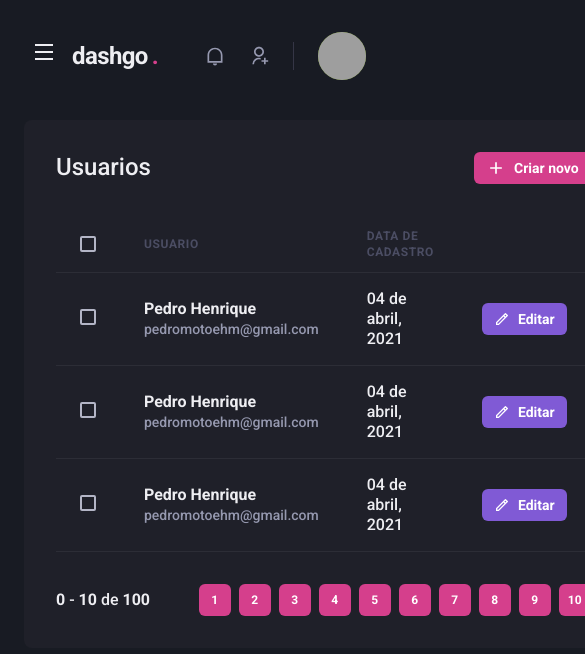
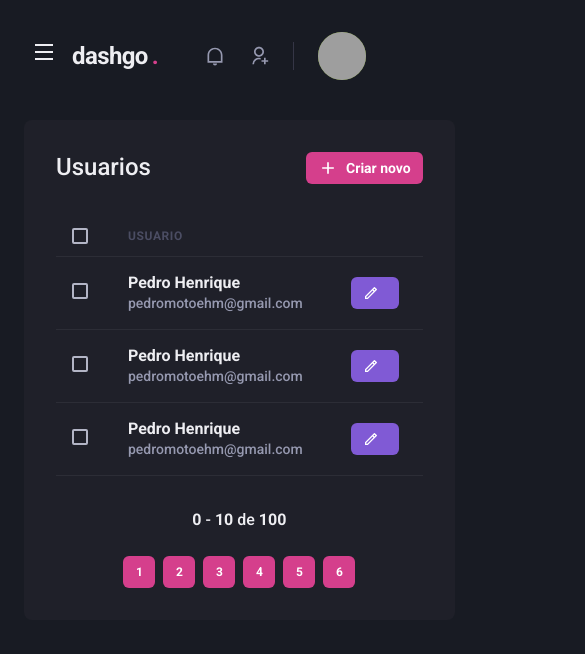
Before and after one commit to pedrokpdo/dashgoo, a Next.js app: page /users in a window 390 px wide. Shown: the top 654 px of the page, 585 px wide, since content can reach past the window. Built offline with nearby package versions, Linux system fonts and the light colour scheme; grey boxes are pictures that could not be loaded.

Commit message:
Listagem responsiva

```diff
--- a/src/components/Pagination/index.tsx
+++ b/src/components/Pagination/index.tsx
@@ -4,7 +4,7 @@
 export function Pagination() {
     return (
         <Stack
-            direction='row'
+            direction={['column', 'row']}
             mt='8'
             justify='space-between'
             align='center'
@@ -20,10 +20,7 @@
                 <PaginationItem number={4} isCurrent/>
                 <PaginationItem number={5} isCurrent/>
                 <PaginationItem number={6} isCurrent/>
-                <PaginationItem number={7} isCurrent/>
-                <PaginationItem number={8} isCurrent/>
-                <PaginationItem number={9} isCurrent/>
-                <PaginationItem number={10} isCurrent/>
+
 
             </Stack>
 
--- a/src/pages/users/index.tsx
+++ b/src/pages/users/index.tsx
@@ -1,10 +1,15 @@
-import { Text, Box, Button, Checkbox, Flex, Heading, Icon, Table, Tbody, Td, Th, Thead, Tr } from "@chakra-ui/react";
+import { Text, Box, Button, Checkbox, Flex, Heading, Icon, Table, Tbody, Td, Th, Thead, Tr, useBreakpointValue } from "@chakra-ui/react";
 import { RiAddLine, RiPencilLine } from "react-icons/ri";
 import { Header } from "../../components/Header";
 import { Pagination } from "../../components/Pagination";
 import { Sidebar } from "../../components/Sidebar";
 
 export default function UserList() {
+    const isWideVersion = useBreakpointValue ({
+        base: false,
+        lg: true,
+    })
+
     return (
         <Box>
             <Header/>
@@ -31,17 +36,17 @@
                     <Table colorScheme='whiteAlpha'>
                         <Thead>
                             <Tr>
-                               <Th px='6' color='gray.300' width='8'>
+                               <Th px={['4', '4', '6']} color='gray.300' width='8'>
                                    <Checkbox colorScheme='pink' />
                                </Th>
                                <Th>Usuario</Th>
-                               <Th>Data de cadastro</Th>
+                            { isWideVersion && <Th>Data de cadastro</Th>}
                                <Th w='8'></Th>
                             </Tr>
                         </Thead>
                         <Tbody>
                             <Tr>
-                                <Td px='6'>
+                                <Td px={['4', '4', '6']}>
                                 <Checkbox colorScheme='pink' />
                                 </Td>
                                 <Td>
@@ -50,7 +55,7 @@
                                         <Text fontSize='sm' color='gray.300'>pedromotoehm@gmail.com</Text>
                                     </Box>
                                 </Td>
-                                <Td>04 de abril, 2021</Td>
+                              { isWideVersion && <Td>04 de abril, 2021</Td>}
                                 <Td>
                                 <Button
                         as='a'
@@ -59,12 +64,12 @@
                         colorScheme='purple'
                         leftIcon={<Icon as={RiPencilLine} fontSize='16' />}
                         >
-                            Editar
+                           {isWideVersion ? 'Editar': ''}
                         </Button>
                                 </Td>
                             </Tr>
                             <Tr>
-                                <Td px='6'>
+                            <Td px={['4', '4', '6']}>
                                 <Checkbox colorScheme='pink' />
                                 </Td>
                                 <Td>
@@ -73,7 +78,7 @@
                                         <Text fontSize='sm' color='gray.300'>pedromotoehm@gmail.com</Text>
                                     </Box>
                                 </Td>
-                                <Td>04 de abril, 2021</Td>
+                              { isWideVersion && <Td>04 de abril, 2021</Td>}
                                 <Td>
                                 <Button
                         as='a'
@@ -82,12 +87,12 @@
                         colorScheme='purple'
                         leftIcon={<Icon as={RiPencilLine} fontSize='16' />}
                         >
-                            Editar
+                           {isWideVersion ? 'Editar': ''}
                         </Button>
                                 </Td>
                             </Tr>
                             <Tr>
-                                <Td px='6'>
+                            <Td px={['4', '4', '6']}>
                                 <Checkbox colorScheme='pink' />
                                 </Td>
                                 <Td>
@@ -96,7 +101,7 @@
                                         <Text fontSize='sm' color='gray.300'>pedromotoehm@gmail.com</Text>
                                     </Box>
                                 </Td>
-                                <Td>04 de abril, 2021</Td>
+                              { isWideVersion && <Td>04 de abril, 2021</Td>}
                                 <Td>
                                 <Button
                         as='a'
@@ -105,7 +110,7 @@
                         colorScheme='purple'
                         leftIcon={<Icon as={RiPencilLine} fontSize='16' />}
                         >
-                            Editar
+                            {isWideVersion ? 'Editar': ''}
                         </Button>
                                 </Td>
                             </Tr>
```
